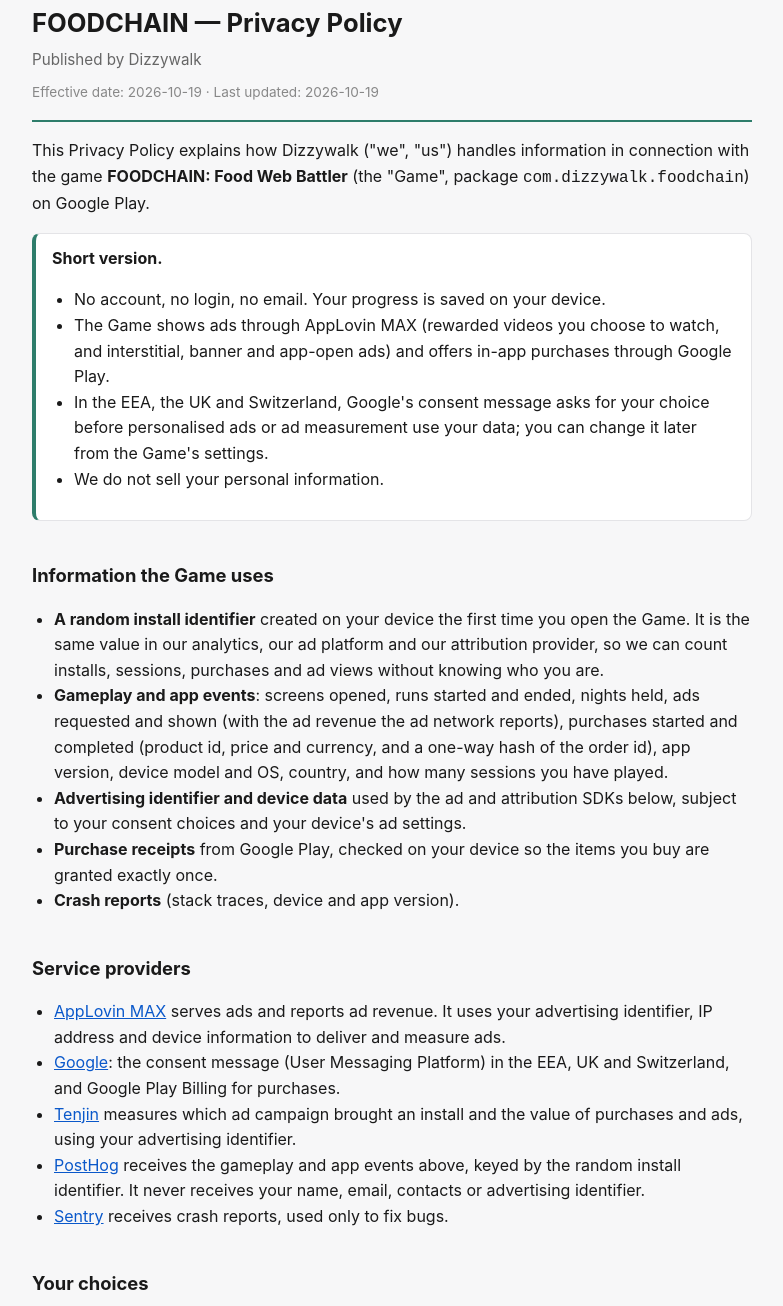
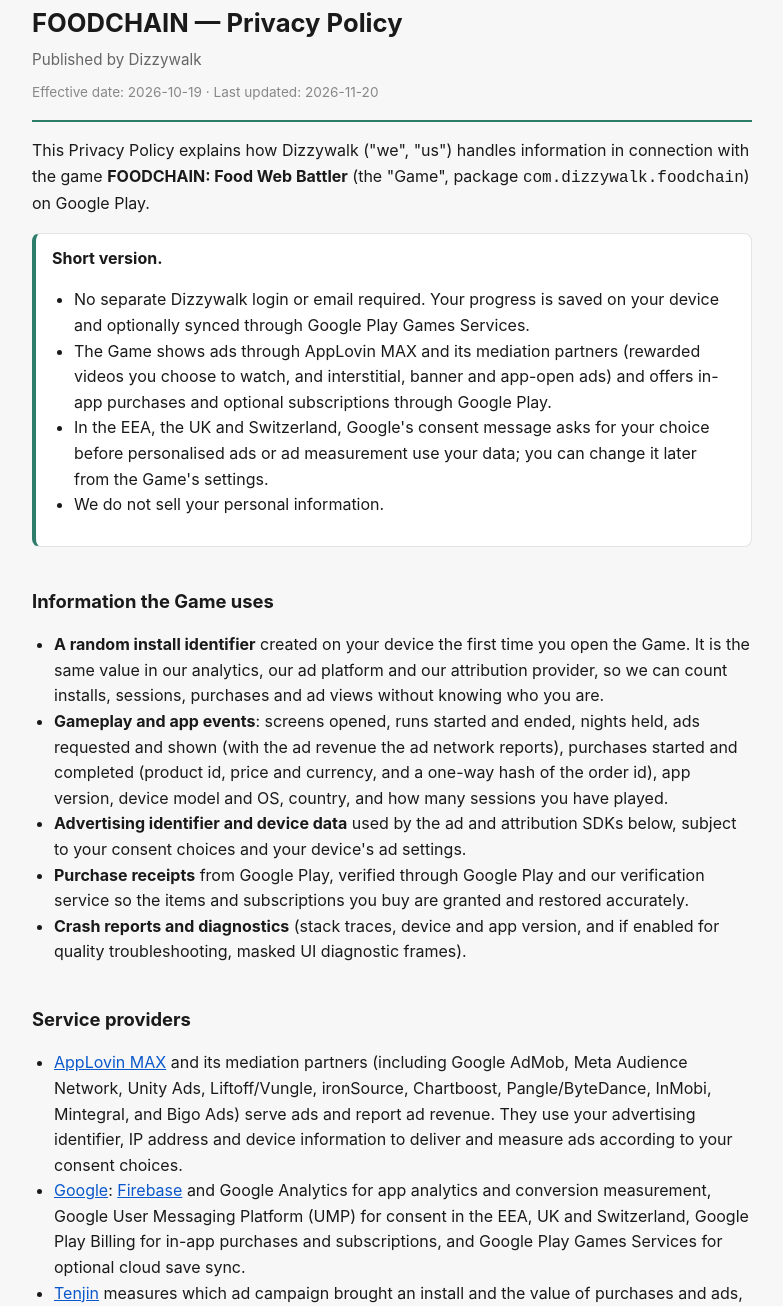
Before and after one commit to WalkerHi11/fleet-privacy, a plain HTML site: page foodchain/privacy.html in a window 1280 px wide. Shown: the part 29-1335 px from the top of the page, without its empty margins (248-1031 px from the left). Drawn offline with Linux system fonts and the light colour scheme.

Commit message:
foodchain: update privacy policy with Firebase, Google Analytics, mediation partners, and Play subscriptions (WO-20261110-860)

```diff
--- a/foodchain/privacy.html
+++ b/foodchain/privacy.html
@@ -24,14 +24,14 @@ footer{margin-top:48px;padding-top:16px;border-top:1px solid #ddd;color:#888;fon
 <header>
 <h1>FOODCHAIN — Privacy Policy</h1>
 <p class="sub">Published by Dizzywalk</p>
-<p class="meta">Effective date: 2026-10-19 &middot; Last updated: 2026-10-19</p>
+<p class="meta">Effective date: 2026-10-19 &middot; Last updated: 2026-11-20</p>
 </header>
 <p>This Privacy Policy explains how Dizzywalk ("we", "us") handles information in connection with the game
 <strong>FOODCHAIN: Food Web Battler</strong> (the "Game", package <code>com.dizzywalk.foodchain</code>) on Google Play.</p>
 <div class="callout"><strong>Short version.</strong><ul>
-<li>No account, no login, no email. Your progress is saved on your device.</li>
-<li>The Game shows ads through AppLovin MAX (rewarded videos you choose to watch, and interstitial, banner and app-open ads)
-and offers in-app purchases through Google Play.</li>
+<li>No separate Dizzywalk login or email required. Your progress is saved on your device and optionally synced through Google Play Games Services.</li>
+<li>The Game shows ads through AppLovin MAX and its mediation partners (rewarded videos you choose to watch, and interstitial, banner and app-open ads)
+and offers in-app purchases and optional subscriptions through Google Play.</li>
 <li>In the EEA, the UK and Switzerland, Google's consent message asks for your choice before personalised ads or ad
 measurement use your data; you can change it later from the Game's settings.</li>
 <li>We do not sell your personal information.</li></ul></div>
@@ -45,16 +45,16 @@ shown (with the ad revenue the ad network reports), purchases started and comple
 one-way hash of the order id), app version, device model and OS, country, and how many sessions you have played.</li>
 <li><strong>Advertising identifier and device data</strong> used by the ad and attribution SDKs below, subject to your
 consent choices and your device's ad settings.</li>
-<li><strong>Purchase receipts</strong> from Google Play, checked on your device so the items you buy are granted
-exactly once.</li>
-<li><strong>Crash reports</strong> (stack traces, device and app version).</li>
+<li><strong>Purchase receipts</strong> from Google Play, verified through Google Play and our verification service so the items and subscriptions you buy are granted
+and restored accurately.</li>
+<li><strong>Crash reports and diagnostics</strong> (stack traces, device and app version, and if enabled for quality troubleshooting, masked UI diagnostic frames).</li>
 </ul>
 <h2>Service providers</h2>
 <ul>
-<li><a href="https://www.applovin.com/privacy/">AppLovin MAX</a> serves ads and reports ad revenue. It uses your
-advertising identifier, IP address and device information to deliver and measure ads.</li>
-<li><a href="https://policies.google.com/privacy">Google</a>: the consent message (User Messaging Platform) in the EEA, UK
-and Switzerland, and Google Play Billing for purchases.</li>
+<li><a href="https://www.applovin.com/privacy/">AppLovin MAX</a> and its mediation partners (including Google AdMob, Meta Audience Network, Unity Ads, Liftoff/Vungle, ironSource, Chartboost, Pangle/ByteDance, InMobi, Mintegral, and Bigo Ads) serve ads and report ad revenue. They use your
+advertising identifier, IP address and device information to deliver and measure ads according to your consent choices.</li>
+<li><a href="https://policies.google.com/privacy">Google</a>: <a href="https://firebase.google.com/support/privacy">Firebase</a> and Google Analytics for app analytics and conversion measurement, Google User Messaging Platform (UMP) for consent in the EEA, UK
+and Switzerland, Google Play Billing for in-app purchases and subscriptions, and Google Play Games Services for optional cloud save sync.</li>
 <li><a href="https://www.tenjin.com/privacy-policy/">Tenjin</a> measures which ad campaign brought an install and the
 value of purchases and ads, using your advertising identifier.</li>
 <li><a href="https://posthog.com/privacy">PostHog</a> receives the gameplay and app events above, keyed by the random
```
